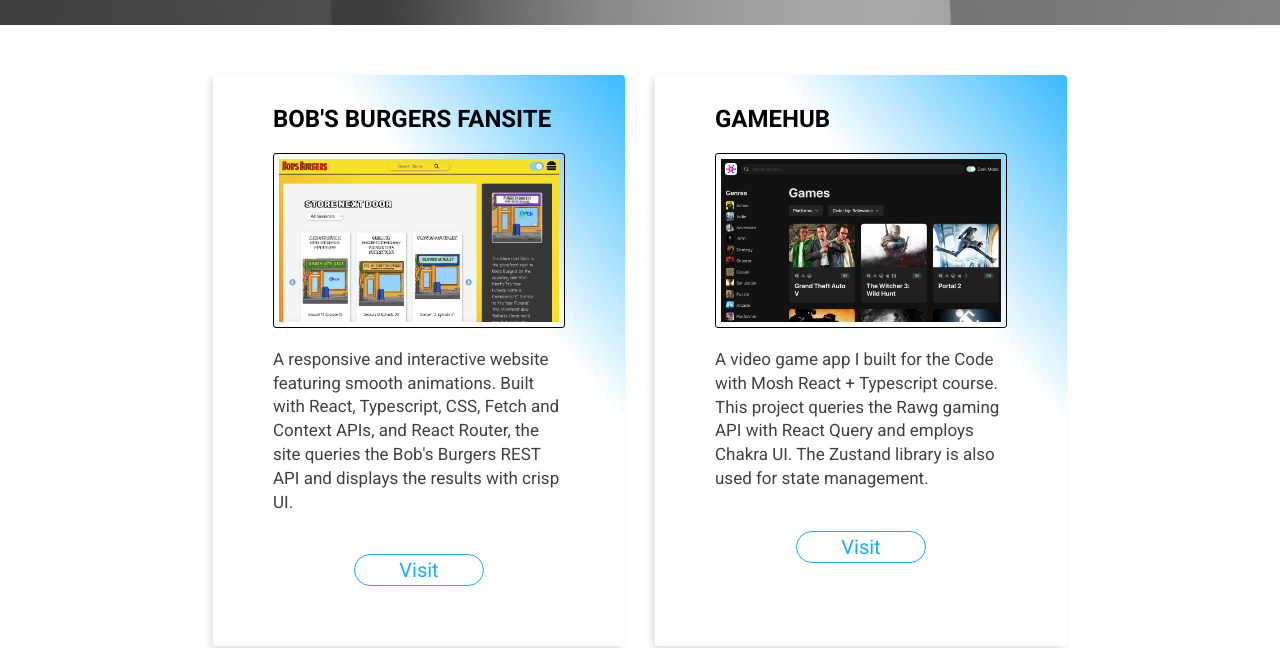
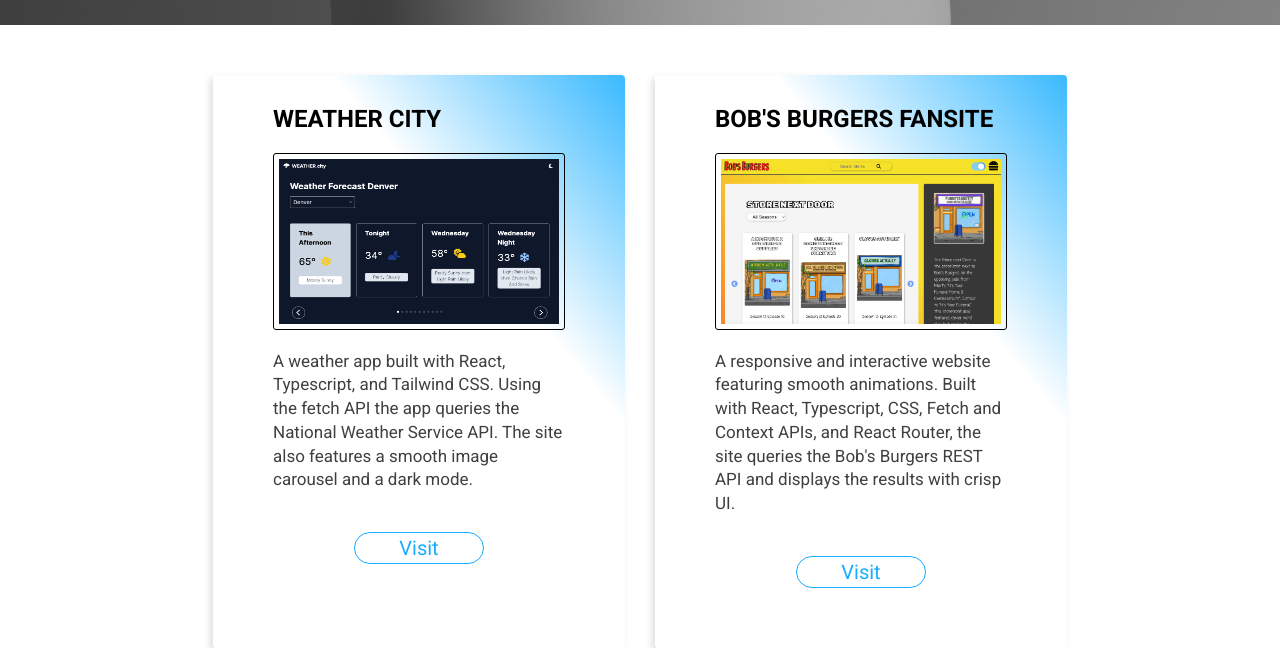
Before and after one commit to sluckenbaugh/Portfolio, a React (Vite) app: page / in a window 1280 px wide. Shown: the part 1049-1697 px from the top of the page. Built offline with nearby package versions, Linux system fonts and the light colour scheme.

Commit message:
Add weather project

```diff
--- a/src/components/ProjectGrid.tsx
+++ b/src/components/ProjectGrid.tsx
@@ -1,5 +1,6 @@
 import ProjectCard from "./ProjectCard";
 import bobs from "../static/bobs.png";
+import weather from "../static/weather.png";
 import game from "../static/game.png";
 import todo from "../static/todo.png";
 import gallery from "../static/gallery.png";
@@ -7,6 +8,12 @@
 const ProjectGrid = () => {
   return (
     <div data-aos="fade-in" className="grid__projects">
+      <ProjectCard
+        pic={weather}
+        title="WEATHER CITY"
+        description="A weather app built with React, Typescript, and Tailwind CSS. Using the fetch API the app queries the National Weather Service API. The site also features a smooth image carousel and a dark mode."
+        url="https://weather-city-woad.vercel.app/"
+      />
       <ProjectCard
         pic={bobs}
         title="BOB'S BURGERS FANSITE"
--- a/src/pages/Resume.tsx
+++ b/src/pages/Resume.tsx
@@ -35,7 +35,7 @@
             meaningful working relationships.
           </p>
           <h3>SKILLS</h3>
-          <p>HTML5, CSS, Sass, Javascript, React, Typescript, Git</p>
+          <p>HTML5, CSS, Sass, JavaScript, React, Typescript, Git</p>
           <h3>EXPERIENCE</h3>
           <h4>Web development</h4>
           <ul>
@@ -49,7 +49,8 @@
             </li>
             <li>
               Experience with SQL, React Router, React Hook Form, Zustand State
-              Management, Bootstrap, Chakra UI, GitKraken, and Github
+              Management, Bootstrap, Tailwind CSS, Chakra UI, GitKraken, and
+              Github
             </li>
           </ul>
           <h4>
--- a/src/scss/layout/_card.scss
+++ b/src/scss/layout/_card.scss
@@ -18,6 +18,7 @@
     }
     & img {
         width: 100%;
+        height: 16.5rem;
         margin: 2rem 0 2rem;
         border: 1.5px solid black;
         padding: 0.5rem;
```
Also changed, not shown: src/static/weather.png (added).
